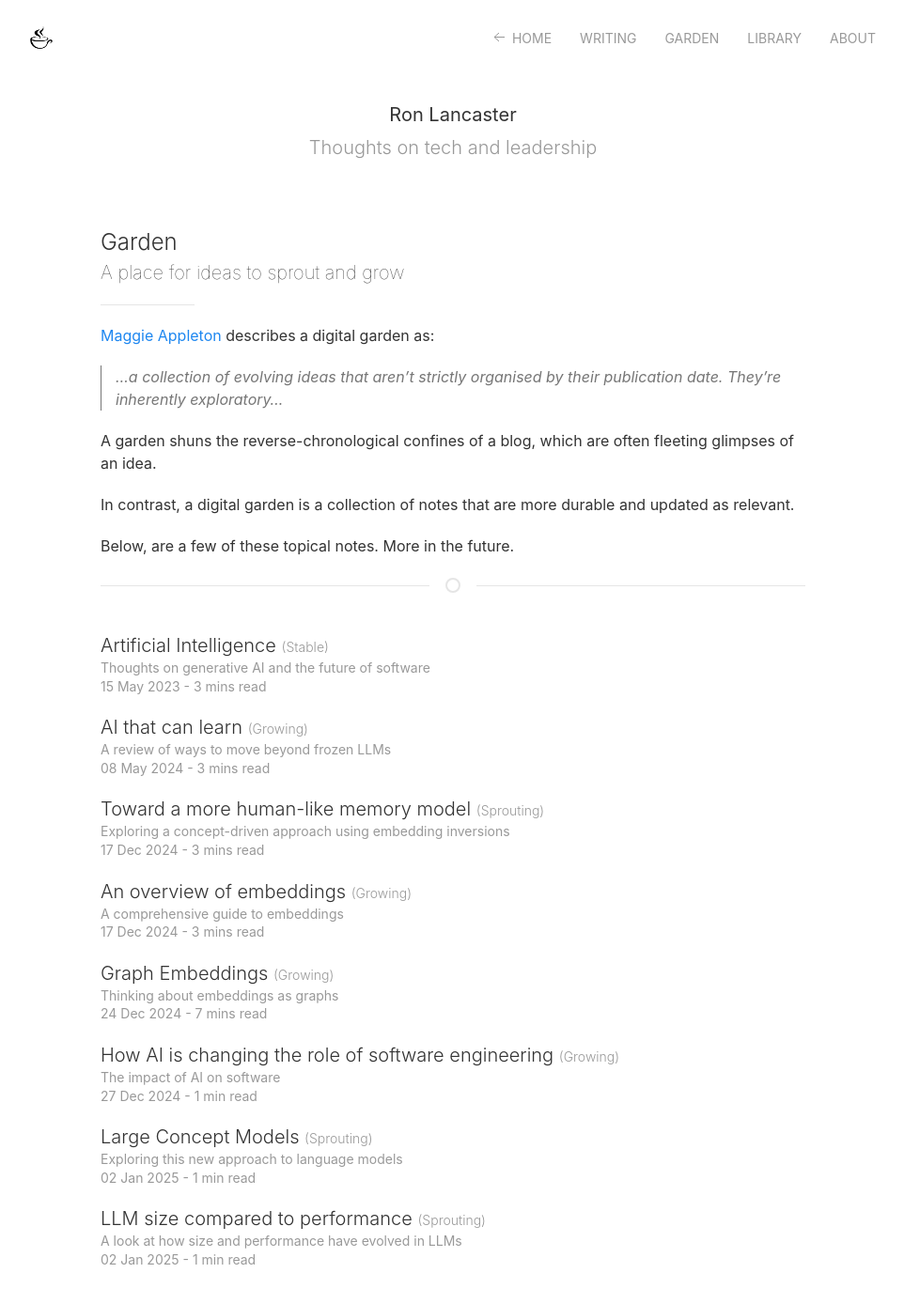
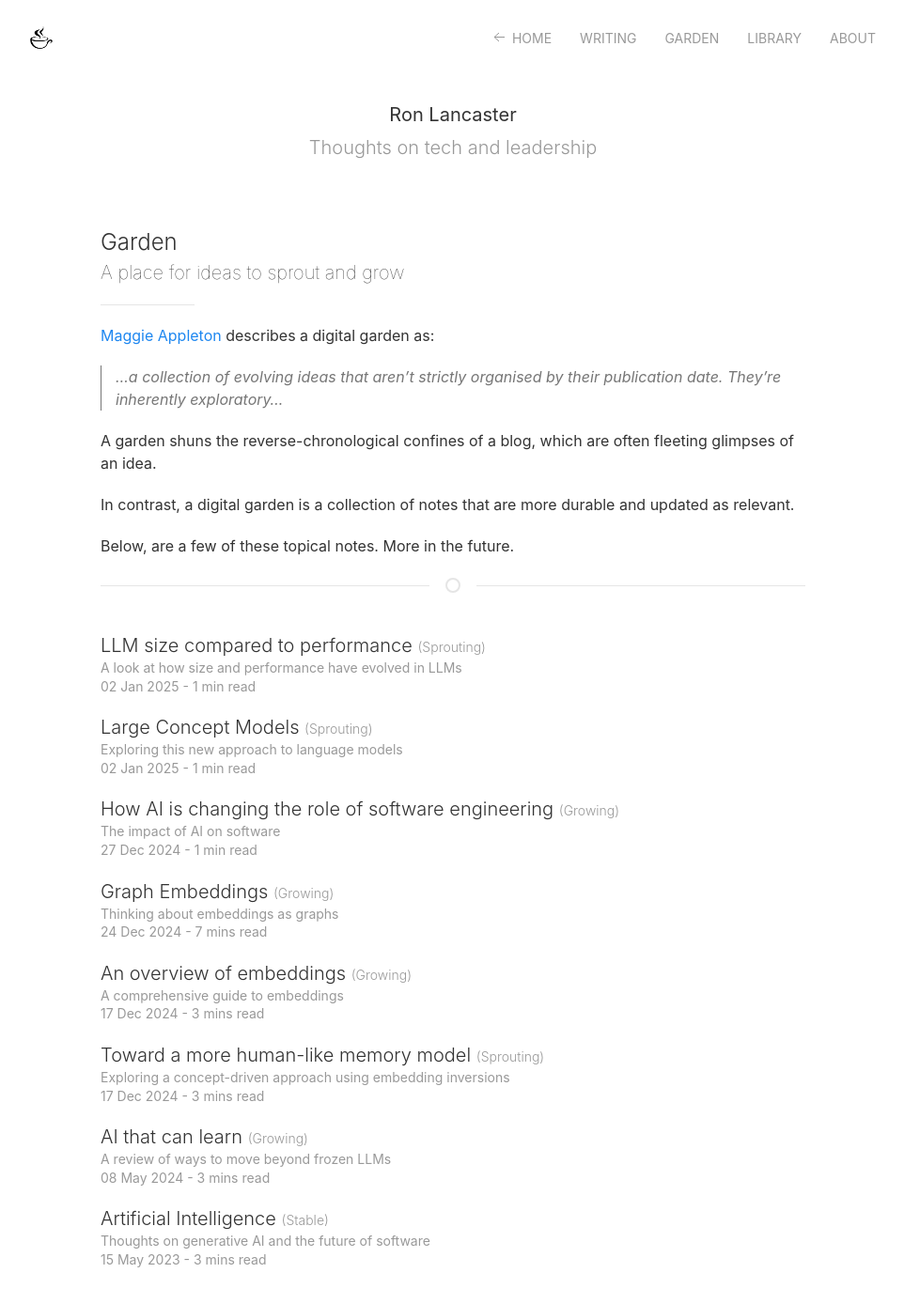
Before and after one commit to nyvyn/nyvyn.github.io, a Jekyll site: the page built from _pages/notes.markdown, in a window 1280 px wide and 1400 px high. Shown: the top 1388 px of the window at 94% size, without its empty margins (158-1120 px from the left). Built offline with Jekyll 4.4.1, drawn with Linux system fonts in a browser that asks for light colours.

Commit message:
`refactor: simplify notes loop with reverse filter assignment`

```diff
--- a/_includes/notes.html
+++ b/_includes/notes.html
@@ -1,5 +1,6 @@
 <ul class="uk-list uk-list-large uk-margin-medium-top" id="post-list">
-    {% for note in site.notes limit:include.limit reversed %}
+    {% assign seton = site.notes | reverse %}
+    {% for note in seton limit:include.limit %}
     {% if note.status == "Stable" %}
     {% assign icon = "bookmark" %}
     {% else %}
```
